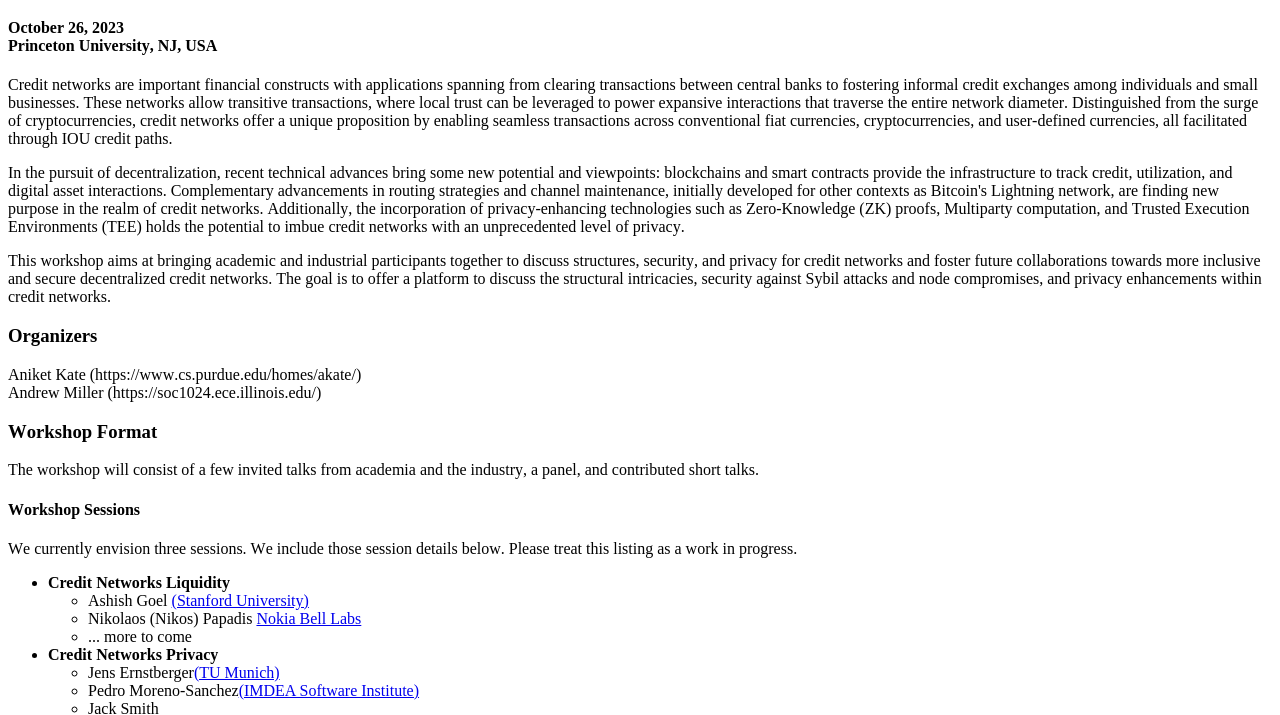
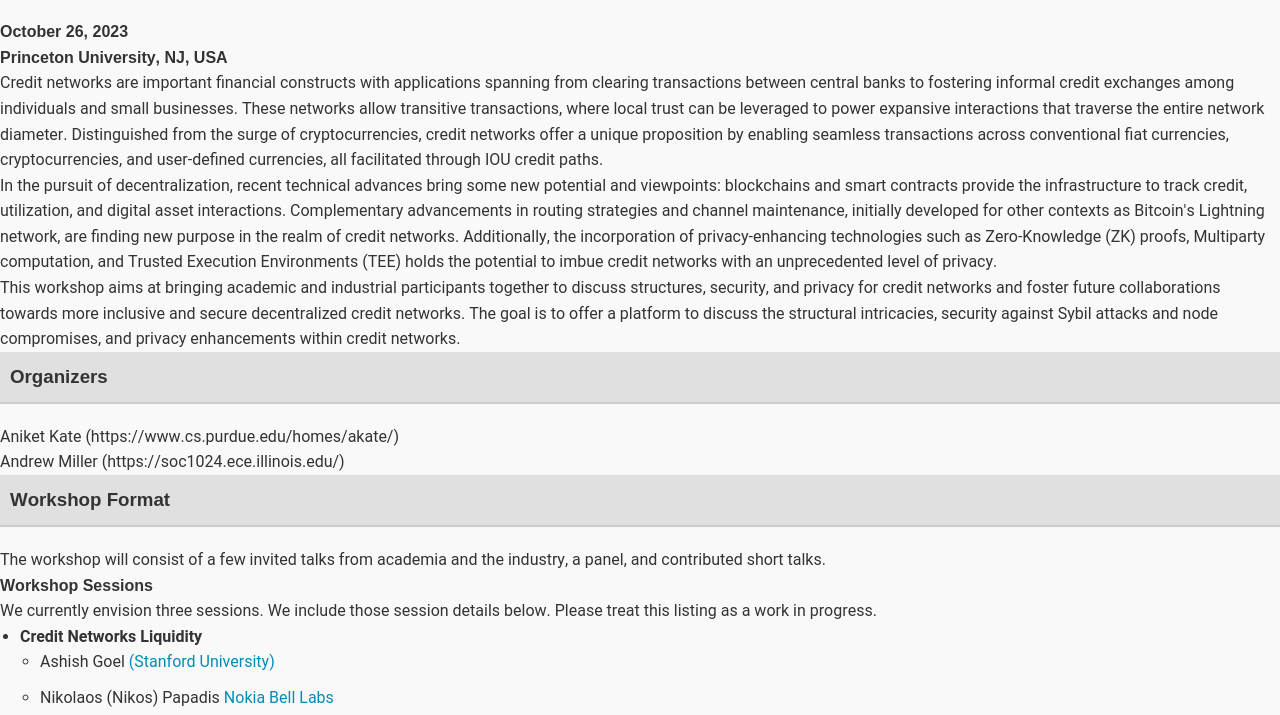
Before and after one commit to TransitivityMaximalists/TransitivityMaximalists.github.io, a plain HTML site: page index.html in a window 1280 px wide. Shown: the part 104-819 px from the top of the page. Drawn offline with Linux system fonts and the light colour scheme.

Commit message:
Update index.html style

```diff
--- a/index.html
+++ b/index.html
@@ -7,6 +7,64 @@
   <meta name="Generator" content="Cocoa HTML Writer">
   <meta name="CocoaVersion" content="2113.5">
   <style type="text/css">
+    /* Reset some default browser styles */
+body, h1, h2, h3, h4, h5, h6, p, ul, ol, li, div, span {
+    margin: 0;
+    padding: 0;
+}
+
+body {
+    font-family: 'Roboto', sans-serif;
+    font-size: 16px;
+    background-color: #f9f9f9;
+    color: #333;
+    line-height: 1.6;
+}
+
+header, h3 {
+    background-color: #e0e0e0;
+    padding: 10px;
+    margin-bottom: 20px;
+    border-bottom: 2px solid #ccc;
+}
+
+a {
+    color: #008CBA;
+    text-decoration: none;
+    padding: 2px 0;
+    border-bottom: 2px solid transparent;
+    transition: border-bottom 0.3s;
+}
+
+a:hover {
+    border-bottom: 2px solid #008CBA;
+}
+
+.container {
+    width: 80%;
+    margin: auto;
+    padding: 20px;
+}
+
+ul {
+    margin-left: 20px;
+    margin-bottom: 20px;
+}
+
+ul li {
+    margin-bottom: 10px;
+}
+
+h1, h2, h3, h4 {
+    font-family: 'Montserrat', sans-serif;
+}
+
+@media (max-width: 768px) {
+    .container {
+        width: 100%;
+    }
+}
+
     p.p1 {margin: 0.0px 0.0px 0.0px 0.0px; font: 12.0px Times; color: #0000e9; -webkit-text-stroke: #0000e9}
     p.p3 {margin: 0.0px 0.0px 12.0px 0.0px; font: 12.0px Times; color: #000000; -webkit-text-stroke: #000000}
     li.li1 {margin: 0.0px 0.0px 0.0px 0.0px; font: 12.0px Times; color: #0000e9; -webkit-text-stroke: #0000e9}
```
